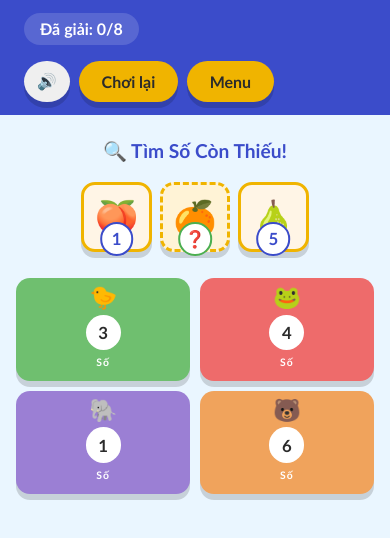
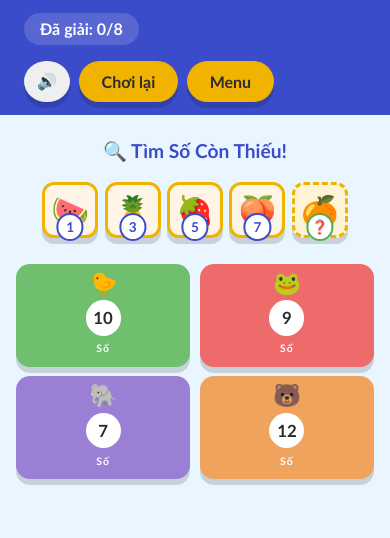
Before and after one commit to winevodka/pokemon_advanture, a website with bundled scripts: page public/game3.html in a window 390 px wide. Built offline with nearby package versions, Linux system fonts and the light colour scheme.

Commit message:
modify sequence in game 3 (from 3 numbers to 5 numbers)

```diff
--- a/public/css/style.css
+++ b/public/css/style.css
@@ -725,15 +725,15 @@ body {
   display: flex;
   align-items: center;
   justify-content: center;
-  gap: 1.5rem;
-  margin-bottom: 2.5rem;
+  gap: 1rem;
+  margin-bottom: 2.2rem;
   flex-wrap: wrap;
 }
 .fruit-card {
   position: relative;
-  width: 8rem;
-  height: 8rem;
-  border-radius: 22px;
+  width: 6.5rem;
+  height: 6.5rem;
+  border-radius: 20px;
   background: #fff5e6;
   border: 3px solid var(--pika-yellow-dark);
   display: flex;
@@ -742,16 +742,16 @@ body {
   box-shadow: var(--shadow);
 }
 .fruit-emoji {
-  font-size: 4.5rem;
+  font-size: 3.6rem;
   line-height: 1;
 }
 .fruit-number-circle {
   position: absolute;
-  bottom: -0.8rem;
+  bottom: -0.7rem;
   left: 50%;
   transform: translateX(-50%);
-  width: 3.6rem;
-  height: 3.6rem;
+  width: 3.2rem;
+  height: 3.2rem;
   border-radius: 50%;
   background: #fff;
   border: 3px solid var(--pika-blue);
@@ -759,7 +759,7 @@ body {
   align-items: center;
   justify-content: center;
   font-weight: 700;
-  font-size: 1.8rem;
+  font-size: 1.5rem;
   color: var(--pika-blue);
 }
 .fruit-mystery {
@@ -868,21 +868,21 @@ body {
     margin-bottom: 1.2rem;
   }
   .fruit-card {
-    width: 5.6rem;
-    height: 5.6rem;
-    border-radius: 16px;
+    width: 4.4rem;
+    height: 4.4rem;
+    border-radius: 14px;
   }
   .fruit-emoji {
-    font-size: 3rem;
+    font-size: 2.4rem;
   }
   .fruit-number-circle {
-    width: 2.6rem;
-    height: 2.6rem;
-    font-size: 1.3rem;
-    bottom: -0.6rem;
+    width: 2.1rem;
+    height: 2.1rem;
+    font-size: 1.05rem;
+    bottom: -0.5rem;
   }
   .game3-question-board {
-    gap: 0.8rem;
+    gap: 0.6rem;
     margin-bottom: 1.6rem;
   }
   .game3-options {
@@ -910,22 +910,22 @@ body {
 
 @media (max-width: 400px) {
   .fruit-card {
-    width: 4.4rem;
-    height: 4.4rem;
-    border-radius: 14px;
+    width: 3.5rem;
+    height: 3.5rem;
+    border-radius: 12px;
   }
   .fruit-emoji {
-    font-size: 2.2rem;
+    font-size: 1.9rem;
   }
   .fruit-number-circle {
-    width: 2.1rem;
-    height: 2.1rem;
-    font-size: 1.05rem;
+    width: 1.7rem;
+    height: 1.7rem;
+    font-size: 0.85rem;
     border-width: 2px;
-    bottom: -0.4rem;
+    bottom: -0.35rem;
   }
   .game3-question-board {
-    gap: 0.5rem;
+    gap: 0.4rem;
   }
   .game3-options {
     gap: 0.6rem;
--- a/public/game3.html
+++ b/public/game3.html
@@ -19,20 +19,7 @@
   <main class="game3-wrapper">
     <h2 class="game3-title">🔍 Tìm Số Còn Thiếu!</h2>
 
-    <div class="game3-question-board">
-      <div class="fruit-card" id="fruitStart">
-        <span class="fruit-emoji" id="fruitStartEmoji">🍎</span>
-        <span class="fruit-number-circle" id="fruitStartNumber">?</span>
-      </div>
-      <div class="fruit-card fruit-mystery">
-        <span class="fruit-emoji" id="fruitMysteryEmoji">🍎</span>
-        <span class="fruit-number-circle" id="fruitMysteryNumber">❓</span>
-      </div>
-      <div class="fruit-card" id="fruitEnd">
-        <span class="fruit-emoji" id="fruitEndEmoji">🍊</span>
-        <span class="fruit-number-circle" id="fruitEndNumber">?</span>
-      </div>
-    </div>
+    <div id="game3QuestionBoard" class="game3-question-board"></div>
 
     <div id="game3Options" class="game3-options"></div>
 
--- a/public/js/game3.js
+++ b/public/js/game3.js
@@ -10,14 +10,9 @@ const ANSWER_COLORS = ['card-green', 'card-red', 'card-purple', 'card-orange'];
 const MAX_NUMBER = 20;
 const NUM_ROUNDS = 8;
 const NUM_OPTIONS = 4;
+const SEQUENCE_LENGTH = 5;
 
-const fruitStartEmoji = document.getElementById('fruitStartEmoji');
-const fruitEndEmoji = document.getElementById('fruitEndEmoji');
-const fruitStartNumber = document.getElementById('fruitStartNumber');
-const fruitEndNumber = document.getElementById('fruitEndNumber');
-const fruitMysteryNumber = document.getElementById('fruitMysteryNumber');
-const fruitMysteryEmoji = document.getElementById('fruitMysteryEmoji');
-const fruitMysteryCard = document.querySelector('.fruit-mystery');
+const questionBoard = document.getElementById('game3QuestionBoard');
 const optionsWrap = document.getElementById('game3Options');
 const feedbackEl = document.getElementById('game3Feedback');
 const progressEl = document.getElementById('game3Progress');
@@ -59,7 +54,7 @@ function shuffleArray(array) {
 }
 
 function randomStart(step, parity) {
-  const maxStart = MAX_NUMBER - 2 * step;
+  const maxStart = MAX_NUMBER - (SEQUENCE_LENGTH - 1) * step;
   if (step === 1) {
     return randomInt(1, maxStart);
   }
@@ -73,7 +68,12 @@ function generateSequence() {
   const step = category === 'consecutive' ? 1 : 2;
   const parity = category === 'even' ? 'even' : 'odd';
   const start = randomStart(step, parity);
-  return { start, middle: start + step, end: start + 2 * step, step };
+  const numbers = Array.from({ length: SEQUENCE_LENGTH }, (_, i) => start + i * step);
+  if (pickRandom(['asc', 'desc']) === 'desc') {
+    numbers.reverse();
+  }
+  const mysteryIndex = randomInt(0, SEQUENCE_LENGTH - 1);
+  return { numbers, mysteryIndex, correct: numbers[mysteryIndex] };
 }
 
 function generateOptions(correct) {
@@ -104,9 +104,15 @@ let round = 0;
 let solved = 0;
 let current = null;
 let answered = false;
+let mysteryNumberEl = null;
+let mysteryCardEl = null;
 
 function updateProgress() {
   progressEl.textContent = `${solved}/${NUM_ROUNDS}`;
+}
+
+function pickDistinctEmojis(count) {
+  return shuffleArray(FRUIT_EMOJIS).slice(0, count);
 }
 
 function renderQuestion() {
@@ -114,25 +120,36 @@ function renderQuestion() {
   answered = false;
   feedbackEl.classList.add('hidden');
   feedbackEl.textContent = '';
-  fruitMysteryNumber.textContent = '❓';
-  fruitMysteryCard.classList.remove('revealed');
 
-  const startEmoji = pickRandom(FRUIT_EMOJIS);
-  let endEmoji = pickRandom(FRUIT_EMOJIS);
-  while (endEmoji === startEmoji) {
-    endEmoji = pickRandom(FRUIT_EMOJIS);
-  }
-  let midEmoji = pickRandom(FRUIT_EMOJIS);
-  while (midEmoji === startEmoji || midEmoji === endEmoji) {
-    midEmoji = pickRandom(FRUIT_EMOJIS);
-  }
-  fruitStartEmoji.textContent = startEmoji;
-  fruitEndEmoji.textContent = endEmoji;
-  fruitMysteryEmoji.textContent = midEmoji;
-  fruitStartNumber.textContent = current.start;
-  fruitEndNumber.textContent = current.end;
+  const emojis = pickDistinctEmojis(SEQUENCE_LENGTH);
+  questionBoard.innerHTML = '';
+  mysteryNumberEl = null;
+  mysteryCardEl = null;
 
-  const options = generateOptions(current.middle);
+  current.numbers.forEach((num, idx) => {
+    const card = document.createElement('div');
+    card.className = 'fruit-card';
+    const emoji = document.createElement('span');
+    emoji.className = 'fruit-emoji';
+    emoji.textContent = emojis[idx];
+    const numberCircle = document.createElement('span');
+    numberCircle.className = 'fruit-number-circle';
+
+    if (idx === current.mysteryIndex) {
+      card.classList.add('fruit-mystery');
+      numberCircle.textContent = '❓';
+      mysteryNumberEl = numberCircle;
+      mysteryCardEl = card;
+    } else {
+      numberCircle.textContent = num;
+    }
+
+    card.appendChild(emoji);
+    card.appendChild(numberCircle);
+    questionBoard.appendChild(card);
+  });
+
+  const options = generateOptions(current.correct);
   optionsWrap.innerHTML = '';
   options.forEach((value, idx) => {
     const btn = document.createElement('button');
@@ -157,13 +174,13 @@ function renderQuestion() {
 
 function selectOption(btn, value) {
   if (answered) return;
-  const correct = value === current.middle;
+  const correct = value === current.correct;
 
   if (correct) {
     answered = true;
     btn.classList.add('correct-flash');
-    fruitMysteryNumber.textContent = value;
-    fruitMysteryCard.classList.add('revealed');
+    mysteryNumberEl.textContent = value;
+    mysteryCardEl.classList.add('revealed');
     feedbackEl.textContent = '🎉 Chính xác!';
     feedbackEl.className = 'quiz-result quiz-correct';
     audioManager.playCorrect();
```
